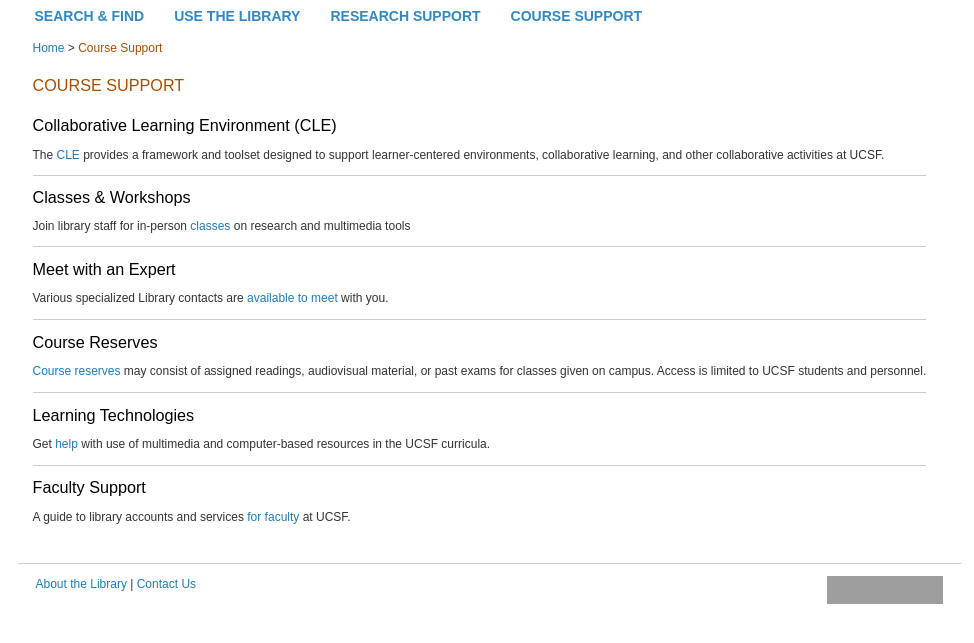
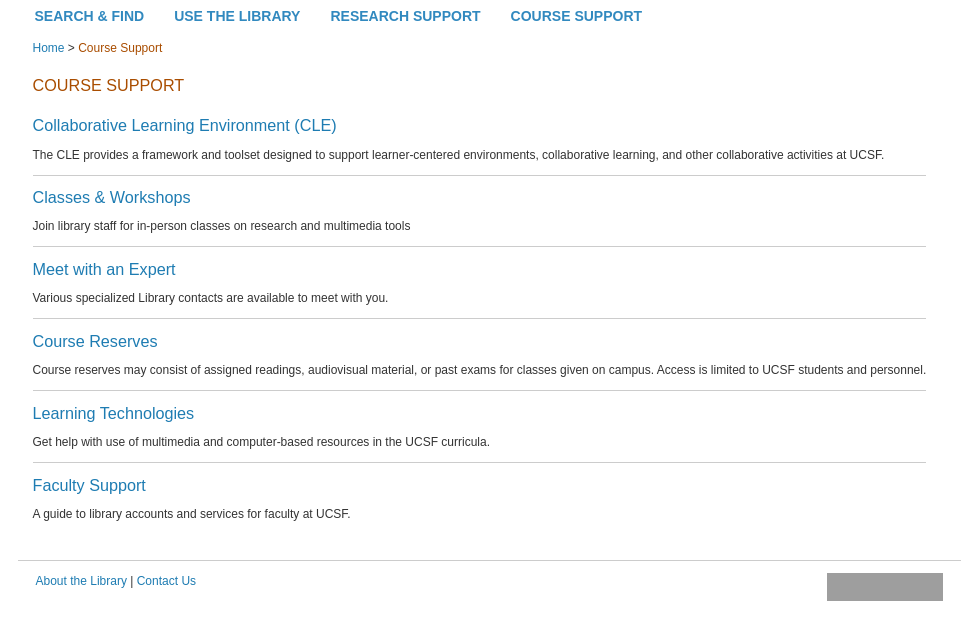
Before and after one commit to ucsf-ckm/library-menus, a Jekyll site: the page built from course/index.html, in a window 1280 px wide, cut to the strip 124-932 px from the top of the page. Shown: the top 643 px of the strip, without its empty margins (151-1125 px from the left). Built offline with Jekyll 4.4.1, drawn with Linux system fonts in a browser that asks for light colours; grey boxes are pictures that could not be loaded.

Commit message:
edit to make headings links

```diff
--- a/course/index.html
+++ b/course/index.html
@@ -25,35 +25,35 @@
             </div> <!-- /.header-area -->
             <div class="content-area clear-block">
               <div class="panel-pane  first" id="collaborative-learning-environment-(cle)-pane">
-<div class="block-inner"><h2 class="title"><span>Collaborative Learning Environment (CLE)</span></h2>
-<div class="content"><p>The <a href="https://courses.ucsf.edu/">CLE</a>&nbsp;provides a framework and toolset designed to support learner-centered environments, collaborative learning, and other collaborative activities at UCSF.</p><ul>
+<div class="block-inner"><h2 class="title"><span><a href="https://courses.ucsf.edu/">Collaborative Learning Environment (CLE)</a></span></h2>
+<div class="content"><p>The CLE provides a framework and toolset designed to support learner-centered environments, collaborative learning, and other collaborative activities at UCSF.</p><ul>
 </ul></div>
 </div>
 </div>
 <div class="panel-region-separator"></div><div class="panel-pane" id="classes-&amp;-workshops-pane">
-<div class="block-inner"><h2 class="title">Classes &amp; Workshops</h2>
-<div class="content"><p>Join library staff for in-person <a href="/help/classes">classes</a> on research and multimedia tools</p><ul>
+<div class="block-inner"><h2 class="title"><a href="/help/classes">Classes &amp; Workshops</a></h2>
+<div class="content"><p>Join library staff for in-person classes on research and multimedia tools</p><ul>
 </ul></div>
 </div>
 </div>
 <div class="panel-region-separator"></div><div class="panel-pane" id="meet-with-an-expert-pane">
-<div class="block-inner"><h2 class="title"><span>Meet with an Expert</span></h2>
-<div class="content"><p><span style="font-size: 12px; line-height: 15.984375px;">Various specialized Library contacts are <a href="/help/consulting">available to meet</a> with you.</span></p></div>
+<div class="block-inner"><h2 class="title"><span><a href="/help/consulting">Meet with an Expert</a></span></h2>
+<div class="content"><p><span>Various specialized Library contacts are available to meet with you.</span></p></div>
 </div>
 </div>
 <div class="panel-region-separator"></div><div class="panel-pane" id="course-reserves-pane">
-<div class="block-inner"><h2 class="title"><span>Course Reserves</span></h2>
-<div class="content"><p><span style="font-size: 12px; line-height: 15.984375px;"><a href="/collections/reserves">Course reserves</a> may consist of assigned readings, audiovisual material, or past exams for classes given on campus. Access is limited to UCSF students and personnel.</span></p></div>
+<div class="block-inner"><h2 class="title"><span><a href="/collections/reserves">Course Reserves</a></span></h2>
+<div class="content"><p><span>Course reserves may consist of assigned readings, audiovisual material, or past exams for classes given on campus. Access is limited to UCSF students and personnel.</span></p></div>
 </div>
 </div>
 <div class="panel-region-separator"></div><div class="panel-pane" id="meet-with-an-expert-pane">
-<div class="block-inner"><h2 class="title"><span>Learning Technologies</span></h2>
-<div class="content"><p><span style="font-size: 12px; line-height: 15.984375px;">Get <a href="/services/learningtech">help</a> with use of multimedia and computer-based resources in the UCSF curricula.</span></p></div>
+<div class="block-inner"><h2 class="title"><span><a href="/services/learningtech">Learning Technologies</a></span></h2>
+<div class="content"><p><span>Get help with use of multimedia and computer-based resources in the UCSF curricula.</span></p></div>
 </div>
 </div>
 <div class="panel-region-separator"></div><div class="panel-pane  last no-separator" id="hours-pane">
-<div class="block-inner"><h2 class="title"><span>Faculty Support</span></h2>
-<div class="content"><p>A guide to library accounts and services <a href="/faculty">for faculty</a> at UCSF.</p>
+<div class="block-inner"><h2 class="title"><span><a href="/faculty">Faculty Support</a></span></h2>
+<div class="content"><p>A guide to library accounts and services for faculty at UCSF.</p>
 
 <script src="https://ajax.googleapis.com/ajax/libs/jquery/1/jquery.min.js"></script>
 <script src="https://lcimages.s3.amazonaws.com/hours_grid.js"></script>
```
